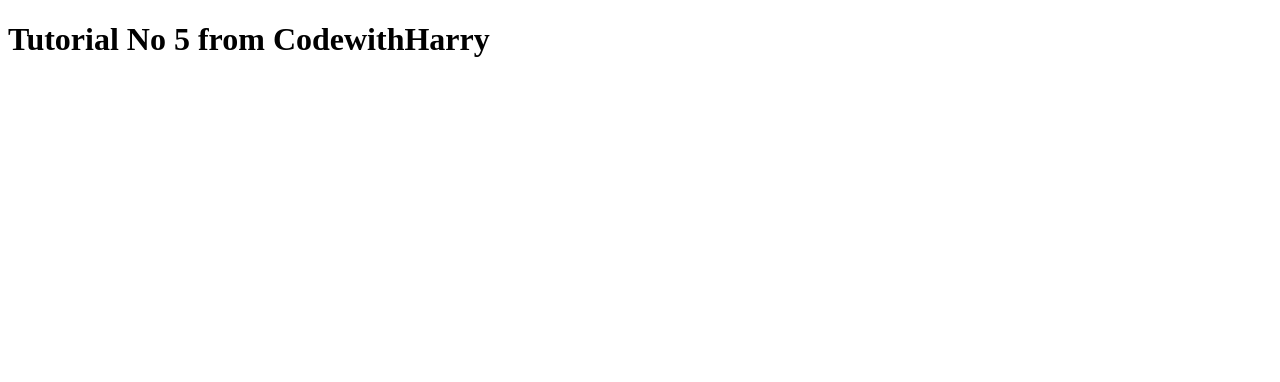
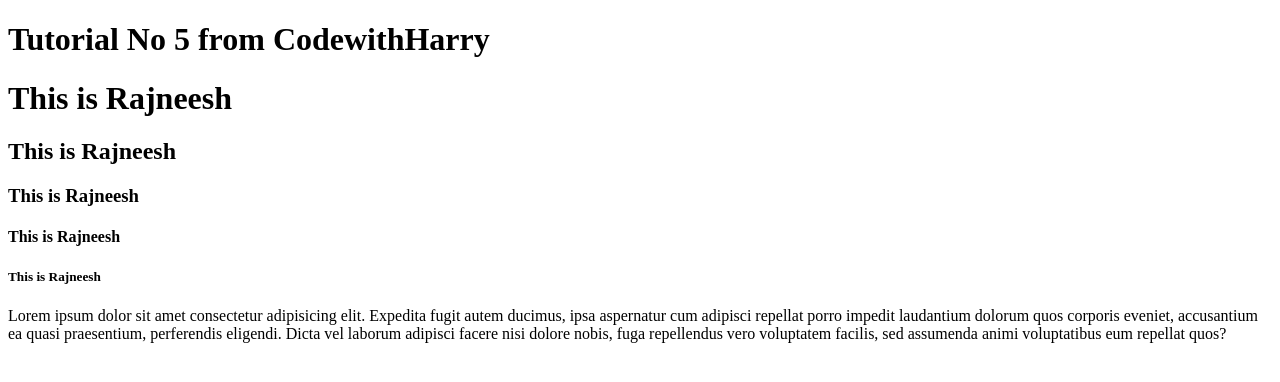
Before and after one commit to rajne123/LearnWebCode-samples, a plain HTML site: page APIs/JSCodewithHarry/HTMLTut05.html in a window 1280 px wide. Drawn offline with Linux system fonts and the light colour scheme.

Commit message:
HTMLTut05

```diff
--- a/APIs/JSCodewithHarry/HTMLTut05.html
+++ b/APIs/JSCodewithHarry/HTMLTut05.html
@@ -8,15 +8,20 @@
     <meta name="keywords"   content="html tutorials,html,web development">
     <meta name="Robots"     content="INDEX, FOLLOW">
 
-    <!-- This is how we add external CSS in html code -->
-    <link REL="stylesheet" href="style.css">
-
-
-    <!-- This is how we include javascript -->
-    <script src="JSCode1.js"></script>
-
+    <title>"</title>
 </head>
 <body>
     <h1>Tutorial No 5 from CodewithHarry</h1>
+
+    <h1>This is Rajneesh</h1>
+    <h2>This is Rajneesh</h2>
+    <h3>This is Rajneesh</h3>
+    <h4>This is Rajneesh</h4>
+    <h5>This is Rajneesh</h5>
+
+    <p>Lorem ipsum dolor sit amet consectetur adipisicing elit. Expedita fugit autem ducimus, ipsa aspernatur cum adipisci repellat porro impedit laudantium dolorum quos corporis eveniet, accusantium ea quasi praesentium, perferendis eligendi. Dicta vel laborum adipisci facere nisi dolore nobis, fuga repellendus vero voluptatem facilis, sed assumenda animi voluptatibus eum repellat quos?</p>
+
+
+
 </body>
 </html>
```
